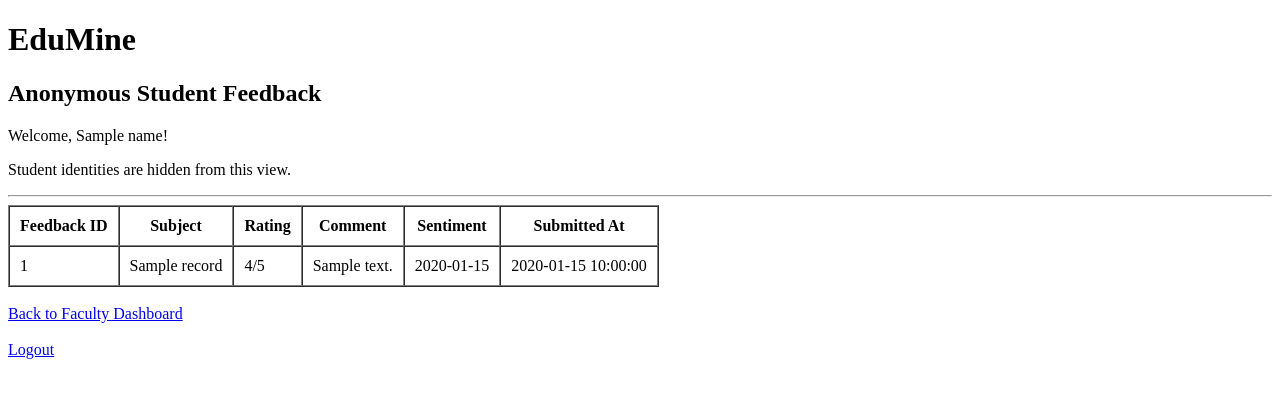
After one commit to Vaish864/EduMine, a Flask app: template templates/faculty_feedback.html in a window 1280 px wide. The commit adds this page. Shown: the top 398 px of the page. Run offline with Flask 3, Linux system fonts and the light colour scheme; the template is opened without the code that fills it: most values are stand-ins (such as "Sample title", 1, 10 or a date in 2020); parts of the project's set-up code (start-up, migrations or seed data) failed here and were passed over.

Commit message:
Add anonymous faculty feedback records

```diff
--- a/app.py
+++ b/app.py
@@ -196,6 +196,35 @@ def faculty_dashboard():
         live_neutral=0,
         live_negative=0
     )
+
+
+@app.route("/faculty/feedback")
+def faculty_feedback():
+
+    if session.get("role") != "faculty":
+        return redirect(url_for("login"))
+
+    connection = get_db_connection()
+
+    feedback_records = connection.execute("""
+        SELECT
+            id,
+            subject,
+            rating,
+            comment,
+            sentiment,
+            created_at
+        FROM feedback
+        ORDER BY created_at DESC
+    """).fetchall()
+
+    connection.close()
+
+    return render_template(
+        "faculty_feedback.html",
+        name=session.get("name"),
+        feedback_records=feedback_records
+    )
 # --------------------------------------------------
 # Admin dashboard
 # --------------------------------------------------
--- a/templates/faculty_dashboard.html
+++ b/templates/faculty_dashboard.html
@@ -171,6 +171,11 @@
 
     <hr>
 
+<p>
+    <a href="{{ url_for('faculty_feedback') }}">
+        View Anonymous Feedback
+    </a>
+</p>
     <a href="/logout">
         <button>Logout</button>
     </a>
--- /dev/null
+++ b/templates/faculty_feedback.html
@@ -0,0 +1,54 @@
+
+<!DOCTYPE html>
+<html lang="en">
+<head>
+    <meta charset="UTF-8">
+    <meta name="viewport" content="width=device-width, initial-scale=1.0">
+    <title>Anonymous Feedback - EduMine</title>
+</head>
+
+<body>
+    <h1>EduMine</h1>
+    <h2>Anonymous Student Feedback</h2>
+
+    <p>Welcome, {{ name }}!</p>
+    <p>Student identities are hidden from this view.</p>
+
+    <hr>
+
+    {% if feedback_records %}
+    <table border="1" cellpadding="10" cellspacing="0">
+        <thead>
+            <tr>
+                <th>Feedback ID</th>
+                <th>Subject</th>
+                <th>Rating</th>
+                <th>Comment</th>
+                <th>Sentiment</th>
+                <th>Submitted At</th>
+            </tr>
+        </thead>
+
+        <tbody>
+            {% for record in feedback_records %}
+            <tr>
+                <td>{{ record.id }}</td>
+                <td>{{ record.subject }}</td>
+                <td>{{ record.rating }}/5</td>
+                <td>{{ record.comment }}</td>
+                <td>{{ record.sentiment or "Not analyzed" }}</td>
+                <td>{{ record.created_at }}</td>
+            </tr>
+            {% endfor %}
+        </tbody>
+    </table>
+    {% else %}
+    <p>No feedback has been submitted through EduMine yet.</p>
+    {% endif %}
+
+    <br>
+    <a href="{{ url_for('faculty_dashboard') }}">Back to Faculty Dashboard</a>
+    <br><br>
+    <a href="{{ url_for('logout') }}">Logout</a>
+</body>
+</html>
```
